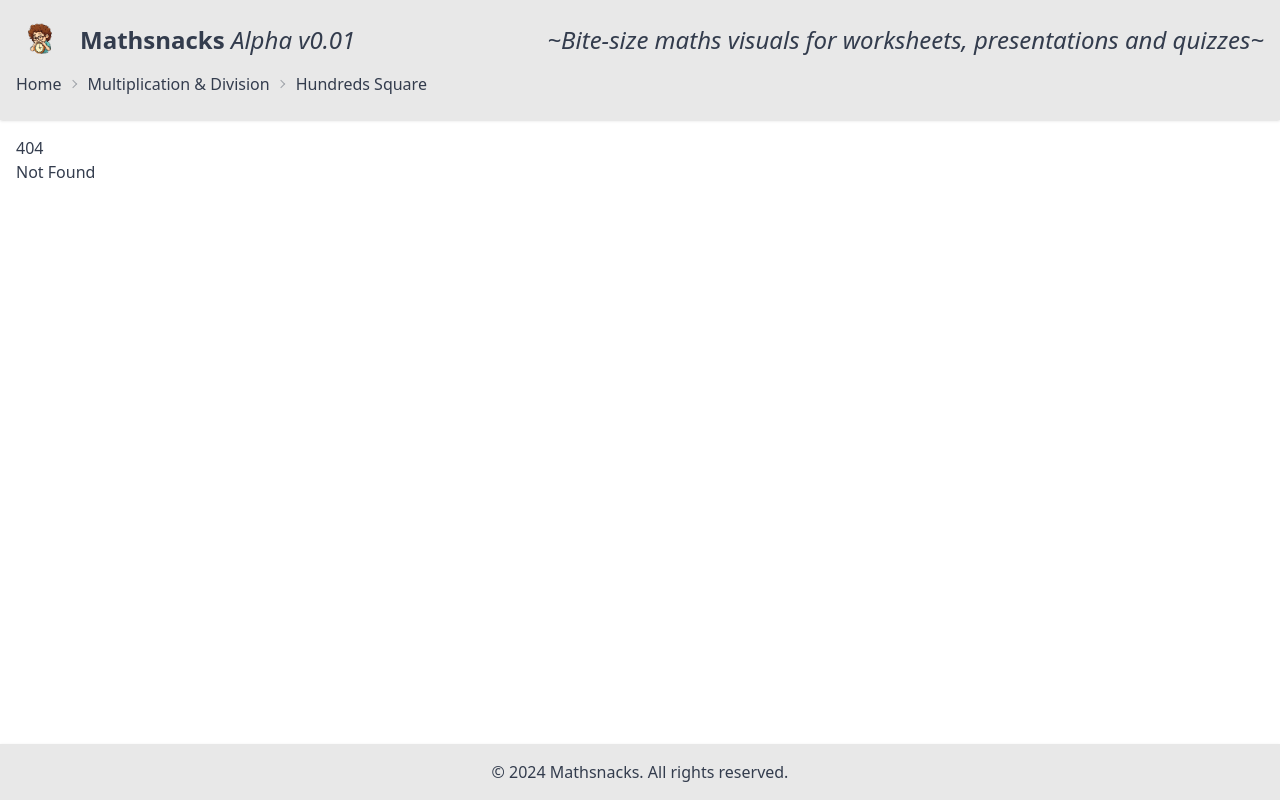
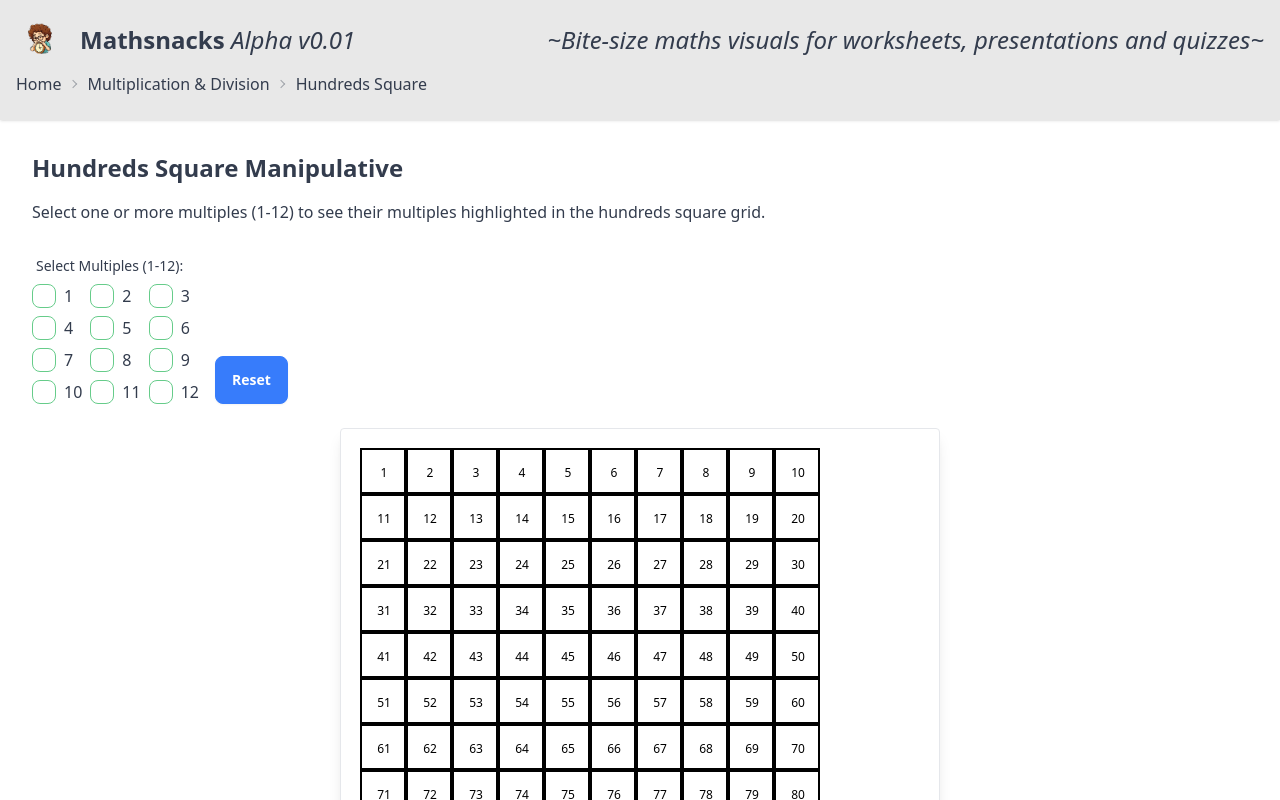
Before and after one commit to karl-william/mathsnacks, a SvelteKit app: page /multiplication-division/hundreds-square in a window 1280 px wide. Before the commit this address had no page. Shown: the top 800 px of the page. Built offline with nearby package versions, Linux system fonts and the light colour scheme.

Commit message:
hundreds square component

```diff
--- /dev/null
+++ b/src/lib/components/HundredsSquare.svelte
@@ -0,0 +1,142 @@
+<!-- src/lib/components/HundredsSquare.svelte -->
+
+<script>
+  import { onMount, afterUpdate, onDestroy } from 'svelte';
+  import * as d3 from 'd3';
+
+  // Receive an array of selected multiples
+  export let selectedMultiples = [];
+
+  let svg;
+  const margin = { top: 20, right: 20, bottom: 20, left: 20 };
+  const gridSize = 10; // 10x10 grid
+  let width = 500 - margin.left - margin.right;
+  let height = 500 - margin.top - margin.bottom;
+  let cellSize = Math.min(width, height) / gridSize;
+
+  // Define a color palette for different multiples (using softer pastel colors)
+const colors = {
+    1: '#6A8CAF',   // Soft Slate Blue
+    2: '#F28B82',   // Muted Coral Pink
+    3: '#A8D5BA',   // Pale Sage Green
+    4: '#E8C1A0',   // Warm Sand Beige
+    5: '#C8A2C8',   // Dusty Lavender
+    6: '#F9A875',   // Peachy Orange
+    7: '#F6D860',   // Mellow Goldenrod
+    8: '#85C7F2',   // Soft Sky Blue
+    9: '#9099A2',  // Smoky Gray
+    10: '#8BE3D0',   // Minty Aqua
+    11: '#3A6A72',  // Deep Teal
+    12: '#AF508A'   // Berry Purple
+};
+
+  // Function to render the grid
+  const renderGrid = () => {
+    // Clear previous SVG content
+    d3.select(svg).selectAll('*').remove();
+
+    // Create SVG container
+    const svgElement = d3.select(svg)
+      .attr('width', width + margin.left + margin.right)
+      .attr('height', height + margin.top + margin.bottom)
+      .attr('role', 'img')
+      .attr('aria-label', selectedMultiples.length > 0
+        ? `Hundreds square highlighting multiples of ${selectedMultiples.join(', ')}`
+        : 'Hundreds square with no highlights')
+      .append('g')
+      .attr('transform', `translate(${margin.left},${margin.top})`);
+
+    // Create 10x10 grid
+    for (let i = 0; i < gridSize; i++) { // rows
+      for (let j = 0; j < gridSize; j++) { // columns
+        const number = i * gridSize + j + 1;
+
+        // Determine if the number is a multiple of any selected multiple
+        const multiplesThatApply = selectedMultiples.filter(multiple => multiple !== 0 && number % multiple === 0);
+        const isMultiple = multiplesThatApply.length > 0;
+
+        // Determine colors based on multiples (with higher multiples on top)
+        let fillColor = '#ffffff'; // default white
+        let textColor = '#000000'; // default black
+
+        if (isMultiple) {
+          // Sort the multiples that apply in descending order to get the highest multiple first
+          multiplesThatApply.sort((a, b) => b - a);
+
+          // Assign a color based on the highest multiple it is a multiple of
+          const highestMultiple = multiplesThatApply[0];
+
+          fillColor = colors[highestMultiple] || '#3B82F6'; // default to blue if multiple not in colors
+          textColor = '#000000'; // Black text for better contrast on pastel colors
+        }
+
+        // Draw rectangle
+        svgElement.append('rect')
+          .attr('x', j * cellSize)
+          .attr('y', i * cellSize)
+          .attr('width', cellSize - 2) // slight gap
+          .attr('height', cellSize - 2)
+          .attr('fill', fillColor)
+          .attr('stroke', '#000000')
+          .attr('stroke-width', 2)
+          .on('mouseover', function() {
+            d3.select(this).attr('stroke-width', 4);
+          })
+          .on('mouseout', function() {
+            d3.select(this).attr('stroke-width', 2);
+          });
+
+        // Add text
+        svgElement.append('text')
+          .attr('x', j * cellSize + cellSize / 2)
+          .attr('y', i * cellSize + cellSize / 2 + 5) // +5 to center vertically
+          .attr('text-anchor', 'middle')
+          .attr('font-size', '12px')
+          .attr('fill', textColor)
+          .attr('tabindex', 0) // Make text focusable
+          .text(number)
+          .append('title') // Tooltip for accessibility
+          .text(isMultiple
+            ? `${number} is a multiple of ${multiplesThatApply.join(', ')}` // Show all multiples in the tooltip
+            : `${number}`);
+      }
+    }
+  };
+
+  onMount(() => {
+    renderGrid();
+    window.addEventListener('resize', renderGrid);
+  });
+
+  afterUpdate(() => {
+    renderGrid();
+  });
+
+  onDestroy(() => {
+    window.removeEventListener('resize', renderGrid);
+  });
+</script>
+
+<div class="overflow-auto">
+  <svg bind:this={svg} class="border rounded shadow-lg"></svg>
+</div>
+
+<style>
+  svg {
+    background-color: #ffffff;
+    transition: width 0.3s ease, height 0.3s ease;
+    width: 100%;
+    height: auto;
+    max-width: 600px;
+    margin: 0 auto;
+    display: block;
+  }
+
+  rect {
+    cursor: pointer;
+  }
+
+  rect:hover {
+    opacity: 0.8;
+  }
+</style>
--- /dev/null
+++ b/src/routes/multiplication-division/hundreds-square/+page.svelte
@@ -0,0 +1,69 @@
+<!-- src/routes/multiplication-division/hundreds-square/+page.svelte -->
+
+<script>
+  import HundredsSquare from '$lib/components/HundredsSquare.svelte';
+
+  // Initialize an empty array for selected multiples
+  let selectedMultiples = [];
+  let errorMessage = "";
+
+  // Reset function to clear selections
+  const resetValues = () => {
+    selectedMultiples = [];
+    errorMessage = "";
+  };
+
+</script>
+
+<div class="container mx-auto p-4">
+  <h1 class="text-2xl font-bold mb-4">Hundreds Square Manipulative</h1>
+
+  <p class="mb-6">
+    Select one or more multiples (1-12) to see their multiples highlighted in the hundreds square grid.
+  </p>
+
+  <!-- Input Controls -->
+  <div class="flex flex-col sm:flex-row gap-4 mb-6">
+    <div>
+      <label class="label"><span class="label-text">Select Multiples (1-12):</span></label>
+      <!-- Using checkboxes for multiple selections -->
+      <div class="grid grid-cols-3 gap-2">
+        {#each Array.from({ length: 12 }, (_, i) => i + 1) as num}
+          <label class="flex items-center">
+            <input
+              type="checkbox"
+              value={num}
+              bind:group={selectedMultiples}
+              class="checkbox checkbox-primary"
+              aria-label={`Select multiple of ${num}`}
+            />
+            <span class="ml-2">{num}</span>
+          </label>
+        {/each}
+      </div>
+    </div>
+    <div class="flex items-start sm:items-end">
+      <button
+        class="btn btn-secondary mt-4 sm:mt-0"
+        on:click={resetValues}
+        aria-label="Reset to default values"
+      >
+        Reset
+      </button>
+    </div>
+  </div>
+
+  {#if errorMessage}
+    <div class="alert alert-error shadow-lg mb-4" role="alert" aria-live="assertive">
+      <div>
+        <svg xmlns="http://www.w3.org/2000/svg" class="stroke-current flex-shrink-0 h-6 w-6" fill="none" viewBox="0 0 24 24">
+          <path stroke-linecap="round" stroke-linejoin="round" stroke-width="2" d="M10 14l2-2m0 0l2-2m-2 2l-2-2m2 2l2 2m12 2a9.003 9.003 0 11-18 0 9.003 9.003 0 0118 0z" />
+        </svg>
+        <span>{errorMessage}</span>
+      </div>
+    </div>
+  {/if}
+
+  <!-- Hundreds Square Grid -->
+  <HundredsSquare {selectedMultiples} />
+</div>
--- a/src/routes/multiplication-division/subtopics.js
+++ b/src/routes/multiplication-division/subtopics.js
@@ -5,5 +5,11 @@
        description: "Visualize multiplication facts through arrays",
        path: "/multiplication-division/arrays"
      },
+     {
+       title: "Hundreds Square",
+       description: "Explore multiples within a 10x10 grid of numbers 1-100.",
+       path: "/multiplication-division/hundreds-square",
+       type: "subtopic",
+     },
      // Add more subtopics as needed
    ];
```
Also changed, not shown: src/lib/data.js.
